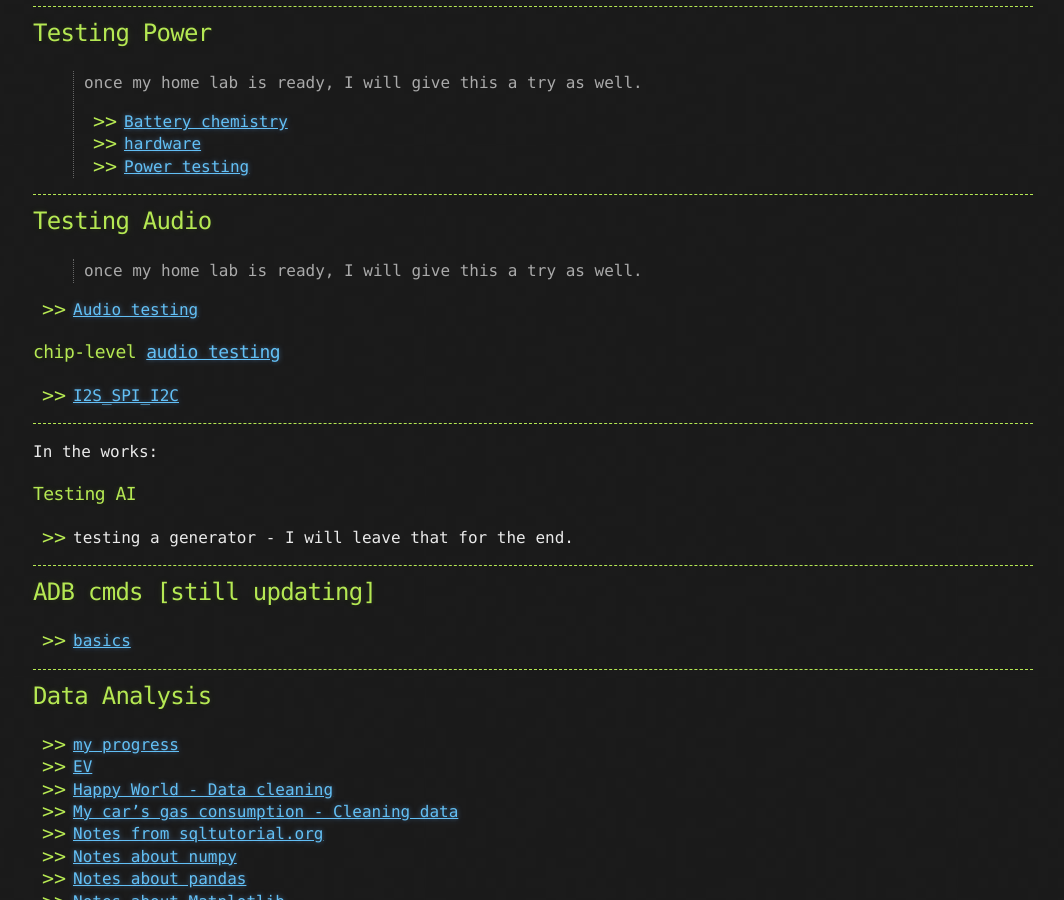
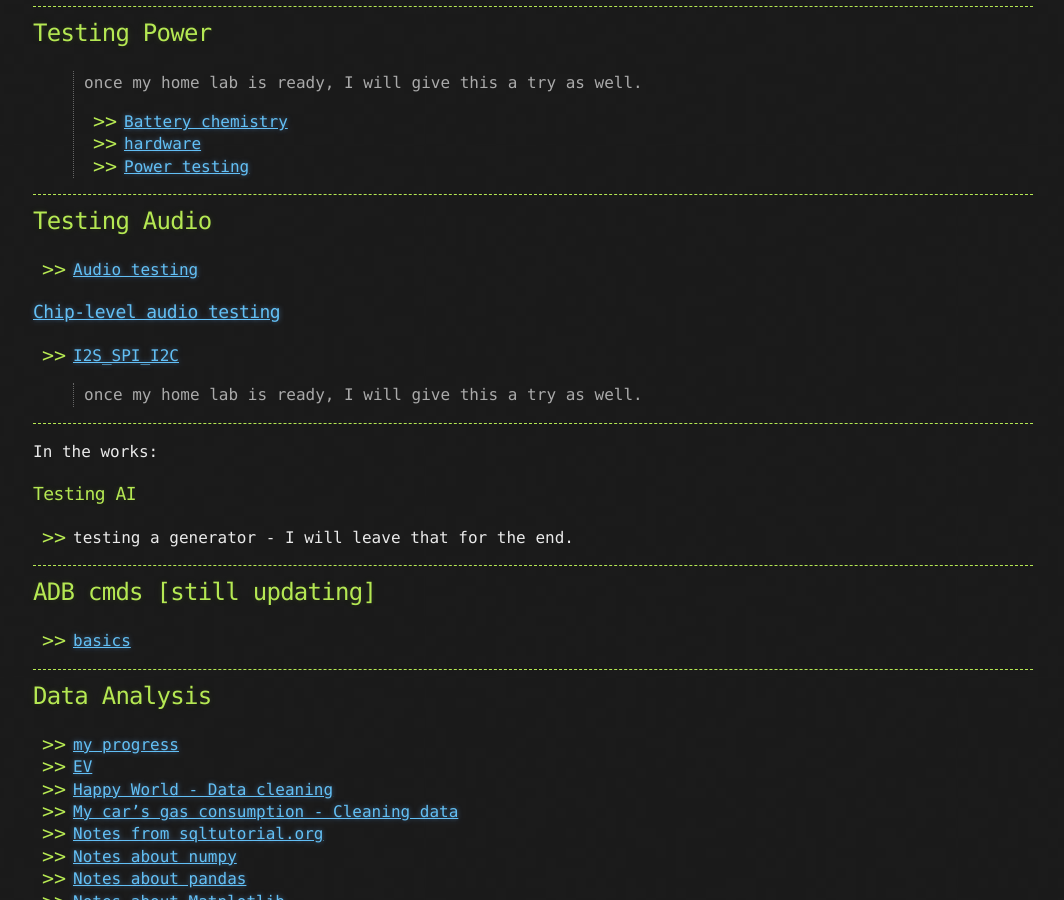
Before and after one commit to sciustechnologia/sciustechnologia.github.io, a Jekyll site: the page built from index.md, in a window 1280 px wide and 900 px high, scrolled down 1983 px. Shown: the whole window, without its empty margins (107-1171 px from the left). Built offline with Jekyll 4.4.1, drawn with Linux system fonts in a browser that asks for light colours.

```diff
--- a/index.md
+++ b/index.md
@@ -87,12 +87,12 @@ description: QA testing and technical writing
 ---
 
 ## Testing Audio
->  once my home lab is ready, I will give this a try as well.
-
 - [Audio testing](./audio/audio.html)
 
-### chip-level [audio testing](./audio/chip-level_audio_testing.html)
+### [Chip-level audio testing](./audio/chip-level_audio_testing.html)
 - [I2S_SPI_I2C](./audio/I2S_SPI_I2C.html)
+
+>  once my home lab is ready, I will give this a try as well.
 
 ***
 
```
